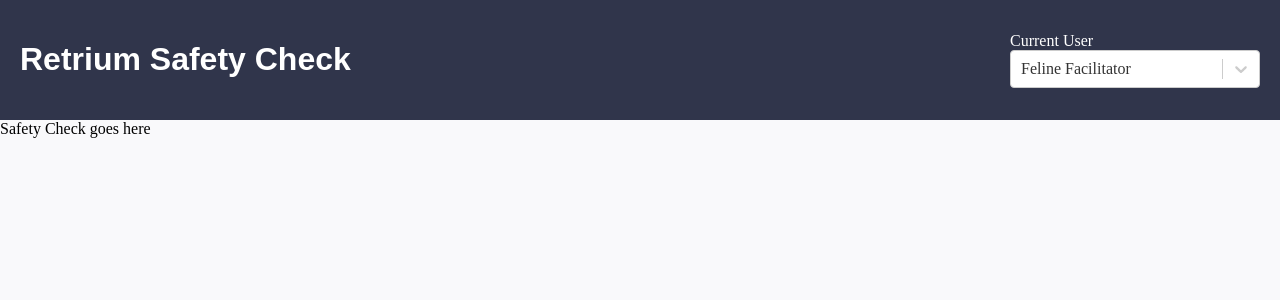
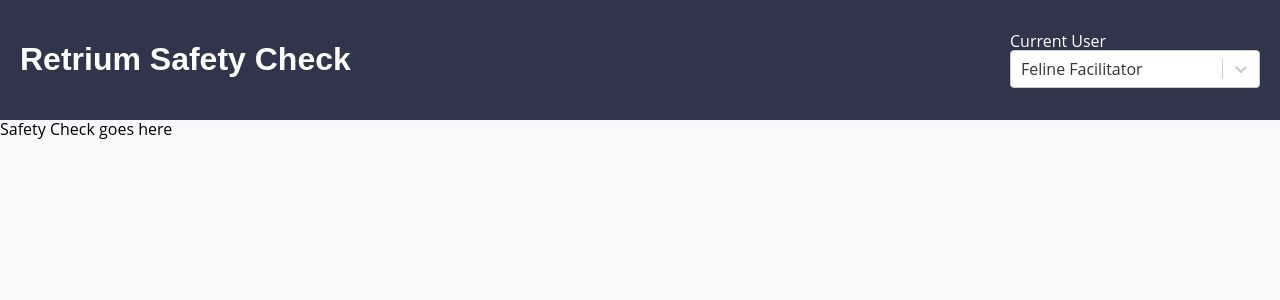
Before and after one commit to Retrium/dev-candidate, a React app in the folder code-challenge/: page / in a window 1280 px wide. Shown: the top 300 px of the page. Built offline with nearby package versions, Linux system fonts and the light colour scheme; the HTML template or start-up script is replaced by a standard one.

Commit message:
:lipstick: Add Google Fonts

```diff
--- a/code-challenge/src/client/shell/App.jsx
+++ b/code-challenge/src/client/shell/App.jsx
@@ -22,6 +22,7 @@
 		<div
 			style={{
 				backgroundColor: colorPalette.silver,
+				fontFamily: '"Open Sans", sans-serif',
 				height: '100%',
 				position: 'absolute',
 				width: '100%',
--- a/code-challenge/src/client/shell/colors.js
+++ b/code-challenge/src/client/shell/colors.js
@@ -1,3 +1,6 @@
+//JTM reduce this to the colors that we use in the shell
+// feel free to edit/add/remove colors from this palette, it was
+// just a starter to make the shell look ok
 export const colorPalette = {
 	retriumOrange: '#E96222',
 	tomato: '#FF3333',
--- a/code-challenge/static/index.html
+++ b/code-challenge/static/index.html
@@ -1,6 +1,8 @@
 <!DOCTYPE html>
 <html>
 	<head>
+		<link rel="preconnect" href="https://fonts.gstatic.com">
+		<link href="https://fonts.googleapis.com/css2?family=DM+Sans:wght@400;500;700&family=Open+Sans:wght@400;700&display=swap" rel="stylesheet">
 		<script src="./app.js"></script>
 	</head>
 	<body>
```
